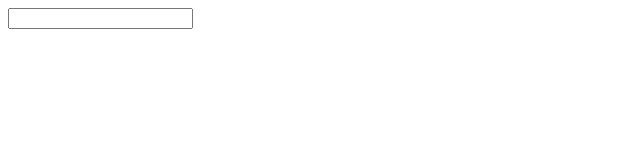
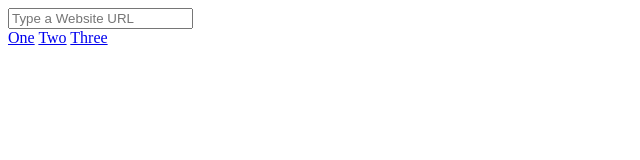
Before and after one commit to hoytbatwit/WebDev-Project, a plain HTML site: page website/index.html in a window 1280 px wide. Shown: the whole page, without its empty margins (0-640 px from the left). Drawn offline with Linux system fonts and the light colour scheme.

Commit message:
Rough draft header

```diff
--- a/website/index.html
+++ b/website/index.html
@@ -14,10 +14,15 @@
         <div class="header-search">
             <form class="site-search">
                 <label>
-                    <input class="search-bar" type="text">
+                    <input class="search-bar" type="text" placeholder="Type a Website URL">
                 </label>
             </form>
         </div>
+        <nav id="global-nav">
+            <a href="#">One</a>
+            <a href="#">Two</a>
+            <a href="#">Three</a>
+        </nav>
     </header>
 </body>
 </html>
```
